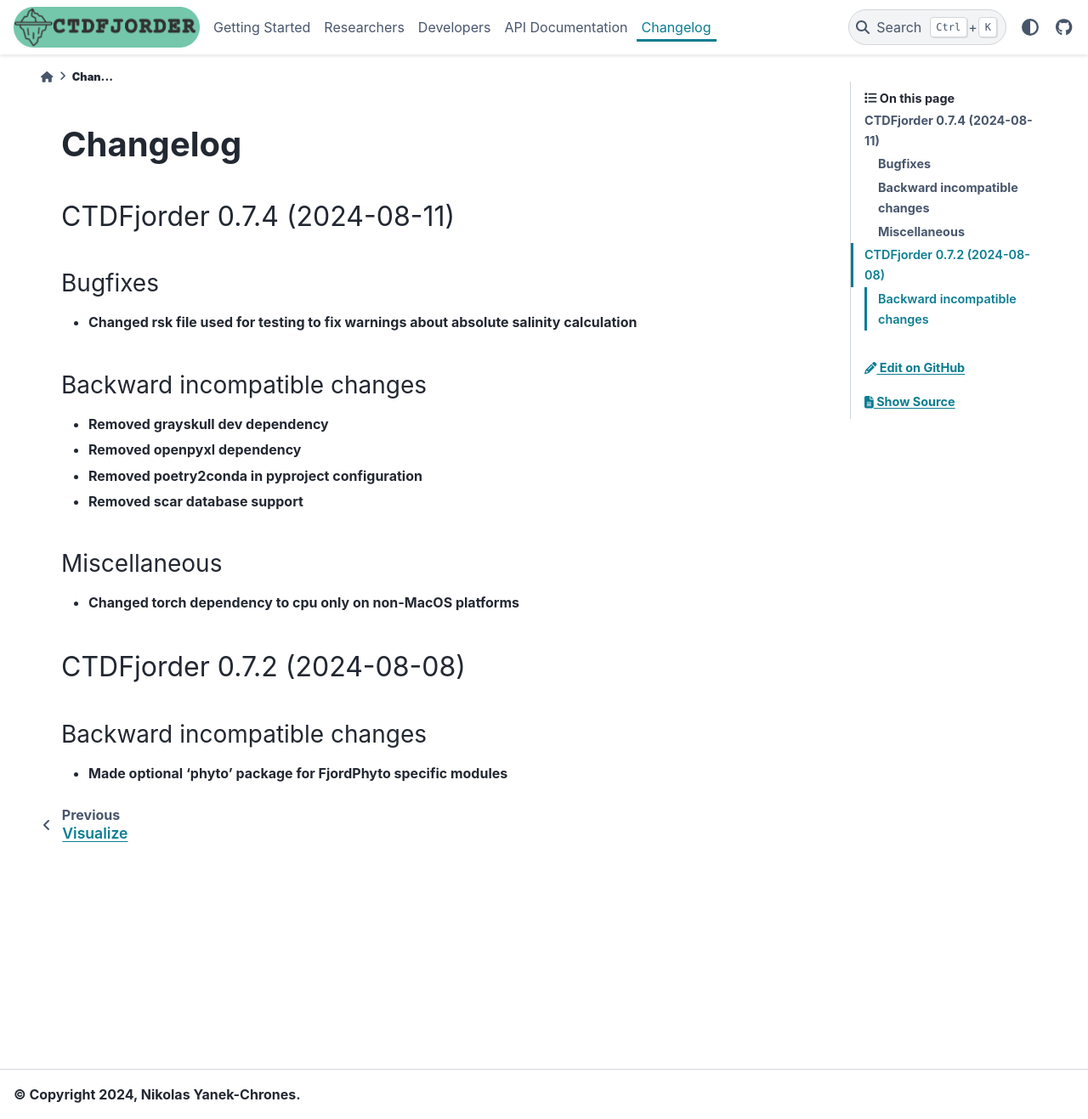
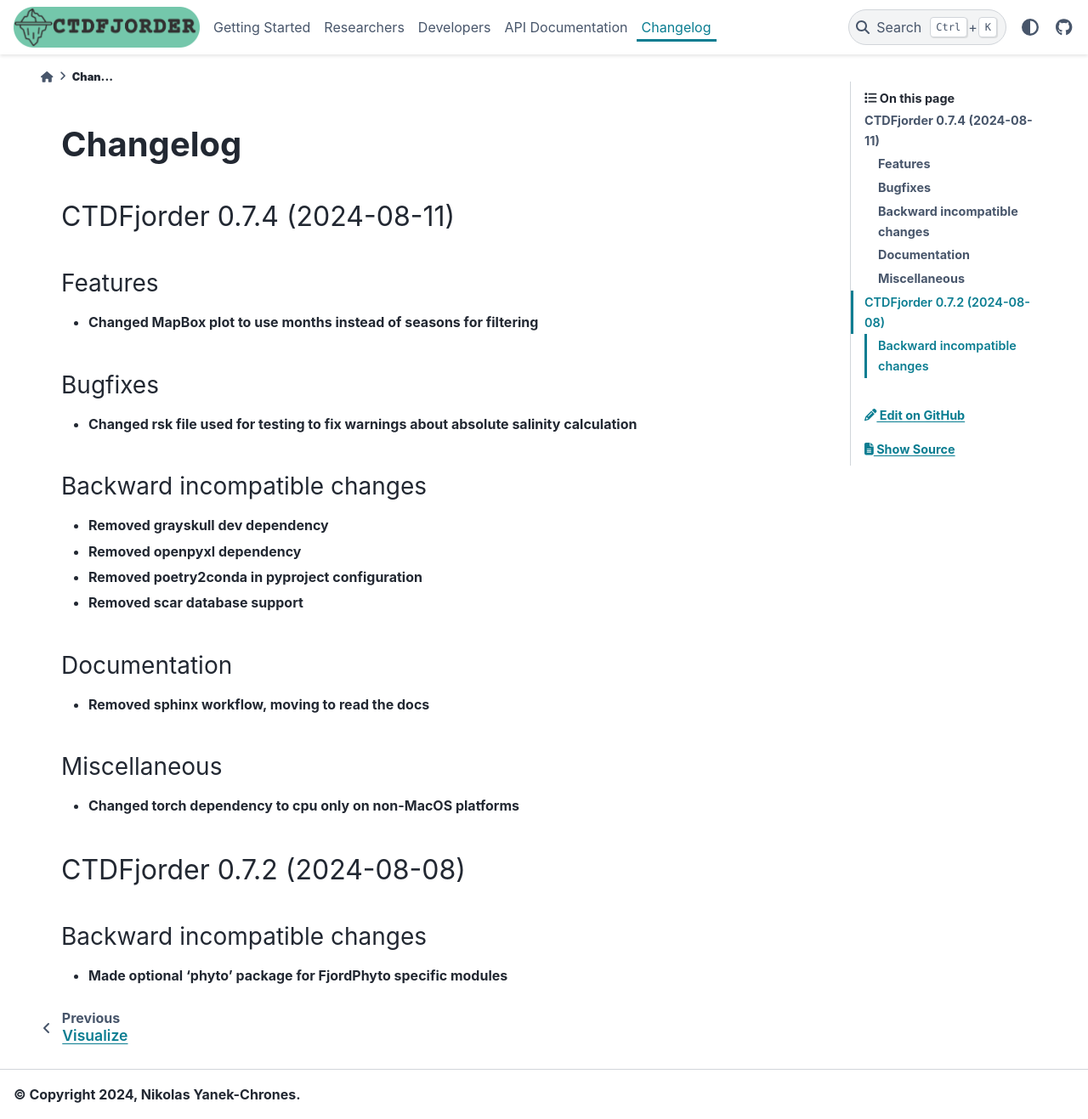
Before and after one commit to nikothomas/ctdfjorder, a Sphinx documentation site: the page built from docs/changelog.rst, in a window 1280 px wide and 1317 px high. Shown: the whole window at 85% size. Built offline with Sphinx 7.4.7 and the PyData theme 0.15.4, drawn with Linux system fonts in a browser that asks for light colours.

Commit message:
Updated changelog

```diff
--- a/docs/changelog.rst
+++ b/docs/changelog.rst
@@ -4,8 +4,15 @@
 
 .. towncrier release notes start
 
+
 CTDFjorder 0.7.4 (2024-08-11)
 =============================
+
+Features
+^^^^^^^^
+
+- Changed MapBox plot to use months instead of seasons for filtering
+
 
 Bugfixes
 ^^^^^^^^
@@ -22,6 +29,11 @@ Backward incompatible changes
 - Removed scar database support
 
 
+Documentation
+^^^^^^^^^^^^^
+
+- Removed sphinx workflow, moving to read the docs
+
 Miscellaneous
 ^^^^^^^^^^^^^
 
```
